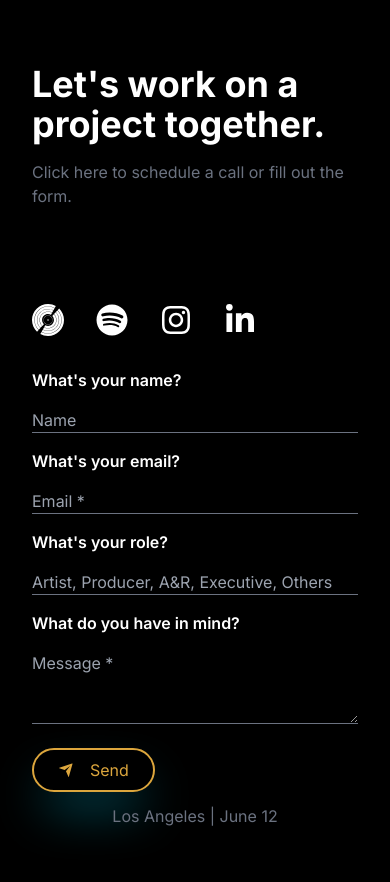
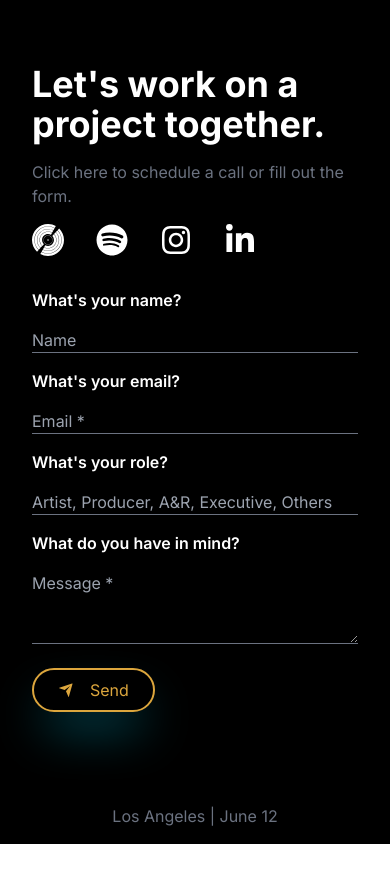
Before and after one commit to jeromerenard/jeromerenard, a Next.js app: page /contact in a window 390 px wide. Shown: the top 882 px of the page. After the commit the page ends 844 px from the top, so only its background shows below. Built offline with nearby package versions, Linux system fonts and the light colour scheme.

Commit message:
v0.3.2
- update dvh
- page contact update space icon

```diff
--- a/src/app/contact/page.tsx
+++ b/src/app/contact/page.tsx
@@ -87,7 +87,7 @@ export default function Contact() {
   };
 
   return (
-    <main className="size-full h-screen">
+    <main className="size-full h-dvh">
       <div className="sm:h-full min-h-dvh w-full bg-black flex flex-col lg:flex-row px-8 lg:px-32 py-16 lg:py-32">
         <div className="lg:flex-1 2xl:pl-96">
           <h1 className="sm:max-w-[70%] text-4xl lg:text-7xl 2xl:text-8xl font-bold text-white">
@@ -98,7 +98,7 @@ export default function Contact() {
               Click here to schedule a call or fill out the form.
             </span>
           </div>
-          <div className="pt-24">
+          <div className="pt-4 sm:pt-24">
             <SocialIconHB />
           </div>
         </div>
--- a/src/app/page.tsx
+++ b/src/app/page.tsx
@@ -40,7 +40,7 @@ export default function Home() {
   return (
     <main className="flex min-h-dvh flex-col items-center justify-between">
       <Herotest />
-      <div className="w-full h-full px-2 lg:px-16 bg-white">
+      <div className="w-full h-dvh px-2 lg:px-16 bg-white">
         <Test />
       </div>
       <About />
```
